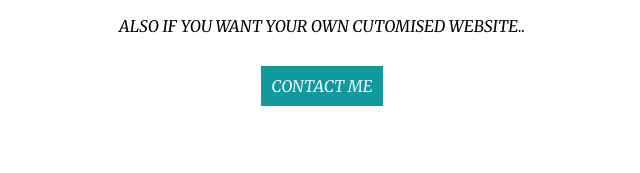
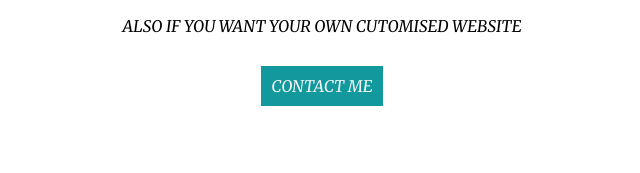
Before and after one commit to iamharshtita/my_Portfolio, a plain HTML site: page index.html in a window 1280 px wide. Shown: the part 2254-2427 px from the top of the page, 318-958 px from the left. Drawn offline with Linux system fonts and the light colour scheme.

Commit message:
Update index.html

```diff
--- a/index.html
+++ b/index.html
@@ -52,7 +52,7 @@
       <p class="contact">GET IN TOUCH WITH ME SO THAT WE CAN SHARE OUR SKILLS ON WEB DEVELOPMENT,DESIGNING AND CODING.
       </p>
       <p style="margin:5px auto 40px auto;">ALSO IF
-        YOU WANT YOUR OWN CUTOMISED WEBSITE..
+        YOU WANT YOUR OWN CUTOMISED WEBSITE
       </p>
 
 
```
